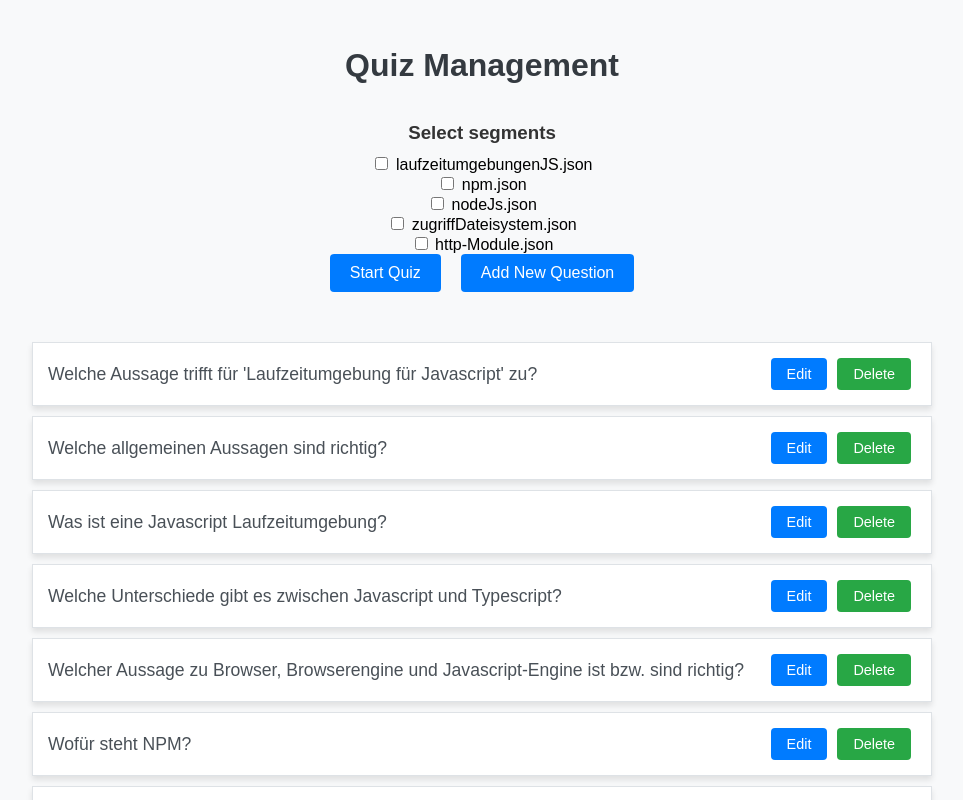
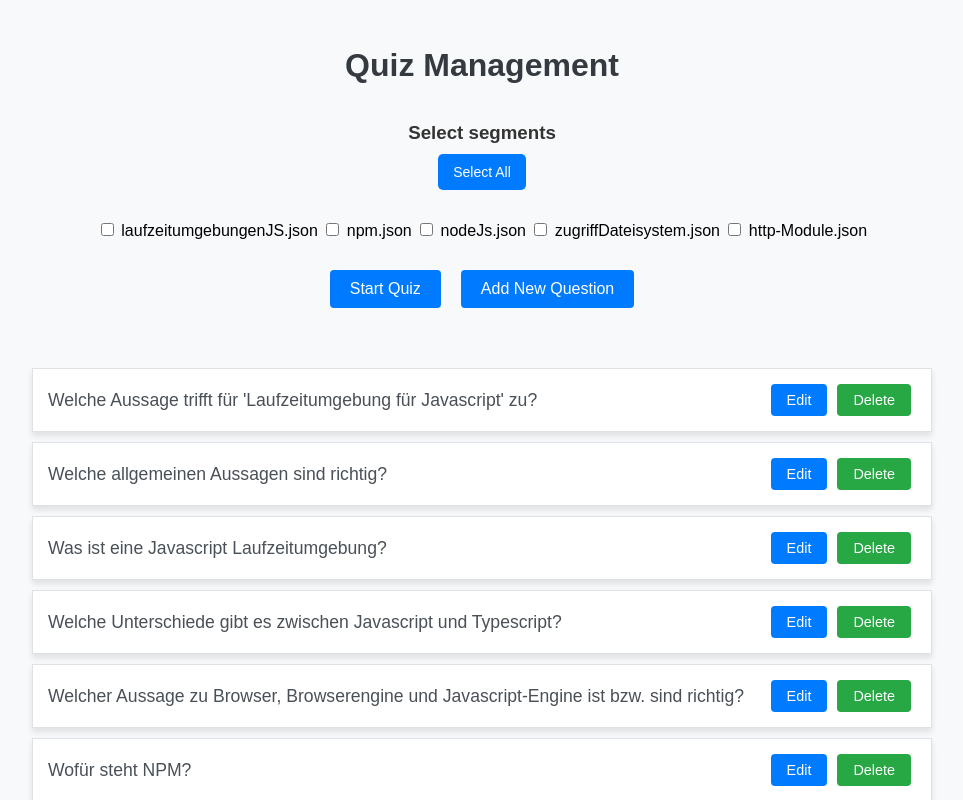
Before and after one commit to AndBucketDrew/QuizApp, an Angular app: page /quiz-crud in a window 1280 px wide. Shown: the top 800 px of the page, without its empty margins (158-1121 px from the left). Built offline with nearby package versions, Linux system fonts and the light colour scheme.

Commit message:
fix text display issues

```diff
--- a/src/app/quiz-app/page/quiz-crud-page/quiz-crud-page.component.html
+++ b/src/app/quiz-app/page/quiz-crud-page/quiz-crud-page.component.html
@@ -2,13 +2,24 @@
     <h2>Quiz Management</h2>
 
     <h3>Select segments</h3>
-    <label *ngFor="let file of availableFiles">
-      <input type="checkbox" (change)="onFileSelection(file, $event)"> {{ file }}
-    </label>
-    <!-- Buttons Container -->
-    <div class="crud-buttons">
-      <button routerLink="/quiz">Start Quiz</button>
-      <button routerLink="/quiz-crud/add">Add New Question</button>
+    <div class="file-selection">
+      <div class="select-all-button">
+        <button (click)="selectAllCategories()">{{ selectAll ? 'Deselect All' : 'Select All' }}</button>
+      </div>
+      <div>
+        <label *ngFor="let file of availableFiles">
+          <input
+            type="checkbox"
+            [checked]="selectedFiles.includes(file)"
+            (change)="onFileSelection(file, $event)"
+          />
+          {{ file }}
+        </label>
+        <div class="crud-buttons">
+          <button routerLink="/quiz">Start Quiz</button>
+          <button routerLink="/quiz-crud/add">Add New Question</button>
+        </div>
+      </div>
     </div>
 
     <!-- Questions List -->
--- a/src/app/quiz-app/page/quiz-crud-page/quiz-crud-page.component.scss
+++ b/src/app/quiz-app/page/quiz-crud-page/quiz-crud-page.component.scss
@@ -9,6 +9,7 @@
   background-color: #f8f9fa;
 }
 
+
 .crud-page-container h2 {
   text-align: center;
   font-size: 2rem;
@@ -16,11 +17,67 @@
   margin-bottom: 20px;
 }
 
+.file-selection button {
+  margin-bottom: 10px;
+  background-color: #007bff;
+  color: #fff;
+  border: none;
+  border-radius: 5px;
+  padding: 10px 15px;
+  font-size: 14px;
+  cursor: pointer;
+  transition: background-color 0.3s ease;
+}
+
+.select-all-button {
+  text-align: center;
+  margin-bottom: 20px;
+
+  button {
+    background-color: #007bff;
+    color: #fff;
+    border: none;
+    border-radius: 5px;
+    padding: 10px 15px;
+    font-size: 14px;
+    cursor: pointer;
+    transition: background-color 0.3s ease;
+  }
+
+  button:hover {
+    background-color: #0056b3;
+  }
+}
+
+
+.checkbox-grid {
+  display: grid;
+  grid-template-columns: repeat(auto-fit, minmax(150px, 1fr));
+  gap: 10px;
+  justify-content: center;
+  width: 100%;
+}
+
+.checkbox-item {
+  display: flex;
+  align-items: center;
+  font-size: 14px;
+  color: #495057;
+
+  input {
+    margin-right: 10px;
+  }
+}
+
+.file-selection button:hover {
+  background-color: #0056b3;
+}
+
 .crud-buttons {
   display: flex;
   justify-content: center;
   gap: 20px;
-    margin-bottom: 30px;
+  margin: 30px;
 }
 
 .crud-buttons button {
--- a/src/app/quiz-app/page/quiz-crud-page/quiz-crud-page.component.ts
+++ b/src/app/quiz-app/page/quiz-crud-page/quiz-crud-page.component.ts
@@ -1,17 +1,18 @@
 import { Component, OnDestroy, OnInit } from '@angular/core';
 import { QuizService } from '../../services/quiz.service';
 import { Question } from '../../models/question.model';
-import { Subscription } from 'rxjs';
+
 
 @Component({
   selector: 'app-quiz-crud-page',
   templateUrl: './quiz-crud-page.component.html',
   styleUrls: ['./quiz-crud-page.component.scss']
 })
-export class QuizCrudPageComponent implements OnInit{
+export class QuizCrudPageComponent implements OnInit {
   questions: Question[] = [];
   availableFiles = ['laufzeitumgebungenJS.json', 'npm.json', 'nodeJs.json', 'zugriffDateisystem.json', 'http-Module.json']
   selectedFiles: string[] = [];
+  selectAll: boolean = false
 
   constructor(
     private quizService: QuizService,
@@ -30,11 +31,22 @@ export class QuizCrudPageComponent implements OnInit{
 
   onFileSelection(file: string, event: Event) {
     const isChecked = (event.target as HTMLInputElement).checked;
-    if(isChecked) {
+    if (isChecked) {
       this.selectedFiles.push(file);
     } else {
       this.selectedFiles = this.selectedFiles.filter(f => f !== file);
     }
+    this.quizService.setSelectedFiles(this.selectedFiles);
+  }
+
+  selectAllCategories() {
+    if (this.selectAll) {
+      this.selectedFiles = [];
+    } else {
+      this.selectedFiles = [...this.availableFiles];
+    }
+
+    this.selectAll = !this.selectAll;
     this.quizService.setSelectedFiles(this.selectedFiles);
   }
 
--- a/src/app/quiz-app/page/quiz/quiz.component.html
+++ b/src/app/quiz-app/page/quiz/quiz.component.html
@@ -2,17 +2,18 @@
   <div class="quiz-container">
     <div *ngIf="!isQuizFinished(); else finishedTemplate">
       <h2>Question {{ currentQuestionIndex + 1 }} of {{ questions.length }}</h2>
-      <p>{{ questions[currentQuestionIndex].questionText }}</p>
+      <!-- <p [innerHTML]="getFormattedText(questions[currentQuestionIndex].questionText)"></p> -->
+      <pre><code>{{ questions[currentQuestionIndex].questionText }}</code></pre>
 
       <div *ngFor="let option of questions[currentQuestionIndex]?.options" class="option">
-        <label>
+        <label class="option-label">
           <input type="checkbox" name="answer" [value]="option.text" (change)="toggleOption(option.text, $event)" />
           <span [ngClass]="{
             'correct-answer': showCorrectAnswer && option.isCorrect,
             'incorrect-answer': showCorrectAnswer && !option.isCorrect,
             'user-answer': selectedAnswer.has(option.text)
           }">
-            {{ option.text }}
+            <pre><code>{{ option.text }}</code></pre>
           </span>
         </label>
       </div>
@@ -27,7 +28,7 @@
     <div *ngIf="showCorrectAnswer">
       <h3>Correct Answers:</h3>
       <div *ngFor="let answer of getCorrectAnswers()">
-        <p>{{ answer }}</p>
+        <pre><code>{{ answer }}</code></pre>
       </div>
     </div>
 
--- a/src/app/quiz-app/page/quiz/quiz.component.scss
+++ b/src/app/quiz-app/page/quiz/quiz.component.scss
@@ -20,6 +20,17 @@
   width: 100%;
 }
 
+pre code {
+  padding: 10px;
+  font-family: Arial, Helvetica, sans-serif;
+  // white-space: pre-wrap;
+  // word-wrap: break-word;
+}
+
+.option-label {
+  display: flex;
+  align-items: center;  /* Align the checkbox and text vertically centered */
+}
 
 .quiz-question {
   font-size: 18px;
--- a/src/assets/http-Module.json
+++ b/src/assets/http-Module.json
@@ -1,6 +1,6 @@
 [
   {
-      "questionText": "Welcher Befehl erzeugt eine „Webserver“‐Applikation im NodeJS?",
+    "questionText": "\nWelcher Befehl erzeugt eine „Webserver“‐Applikation im NodeJS?",
     "options": [
       {
         "text": "http.createServer( ()=>{ }).listen( 8080 );",
@@ -21,7 +21,7 @@
     ]
   },
   {
-      "questionText": "Welche Parameter hat die Callback‐Funktion der Methode http.createServer()?",
+    "questionText": "\nWelche Parameter hat die Callback‐Funktion der Methode http.createServer()?",
     "options": [
       {
         "text": "request, response",
@@ -42,7 +42,7 @@
     ]
   },
   {
-      "questionText": "Wie können Sie den HTTP Statuscode eines HTTP‐Requests definieren, wenn sie den http‐Server mit folgendem Code erzeugt haben?\nvar http = require('http');\nhttp.createServer(function (req, res) {\nres.end('Hello World!');\n}).listen(8080);",
+    "questionText": "\nWie können Sie den HTTP Statuscode eines HTTP‐Requests definieren, wenn sie den http‐Server mit folgendem Code erzeugt haben?\n\nvar http = require('http');\nhttp.createServer(function (req, res) {\n   res.end('Hello World!');\n}).listen(8080);",
     "options": [
       {
         "text": "innerhalb der Callbackfunktion mit res.writeHead( 200 )",
@@ -63,22 +63,22 @@
     ]
   },
   {
-      "questionText": "Wie können Sie auf verschiedene angefragte URLs unterschiedliche Antworten schicken (HTTP Response)?\nIm Beispiel soll http://localhost:8080/hello das Wort „Hello“ und http://localhost:8080/world das Wort „World“ liefern.\nvar http = require('http');\nhttp.createServer(function (req, res) {\n/* fehlender Code */\n}).listen(8080);",
+    "questionText": "\nWie können Sie auf verschiedene angefragte URLs unterschiedliche Antworten schicken (HTTP Response)?\nIm Beispiel soll http://localhost:8080/hello das Wort „Hello“ und http://localhost:8080/world das Wort „World“ liefern.\n\nvar http = require('http');\nhttp.createServer(function (req, res) {\n/* fehlender Code */\n}).listen(8080);",
     "options": [
       {
-          "text": "if ( req.url == '/hello' ) { res.end( 'Hello' ); }\nif ( req.url == '/world' ) { res.end( 'World' ); }",
+        "text": "if ( req.url == '/hello' ) { res.end( 'Hello' ); }\n  if ( req.url == '/world' ) { res.end( 'World' ); }",
         "isCorrect": true
       },
       {
-          "text": "if ( req.url == 'hello' ) { res.end( 'Hello' ); }\nif ( req.url == 'world' ) { res.end( 'World' ); }",
+        "text": "if ( req.url == 'hello' ) { res.end( 'Hello' ); }\n  if ( req.url == 'world' ) { res.end( 'World' ); }",
         "isCorrect": false
       },
       {
-          "text": "if ( req.url == 'http://localhost:8080/hello' ) { res.end( 'Hello' ); }\nif ( req.url == 'http://localhost:8080/world' ) { res.end( 'World' ); }",
+        "text": "if ( req.url == 'http://localhost:8080/hello' ) { res.end( 'Hello' ); }\n  if ( req.url == 'http://localhost:8080/world' ) { res.end( 'World' ); }",
         "isCorrect": false
       },
       {
-          "text": "if ( req == 'hello' ) { res.end('Hello'); }\nif ( req == 'world' ) { res.end( 'World' ); }",
+        "text": "if ( req == 'hello' ) { res.end('Hello'); }\n  if ( req == 'world' ) { res.end( 'World' ); }",
         "isCorrect": false
       }
     ]
```
Lines whose indentation alone changed are shown as unchanged.
